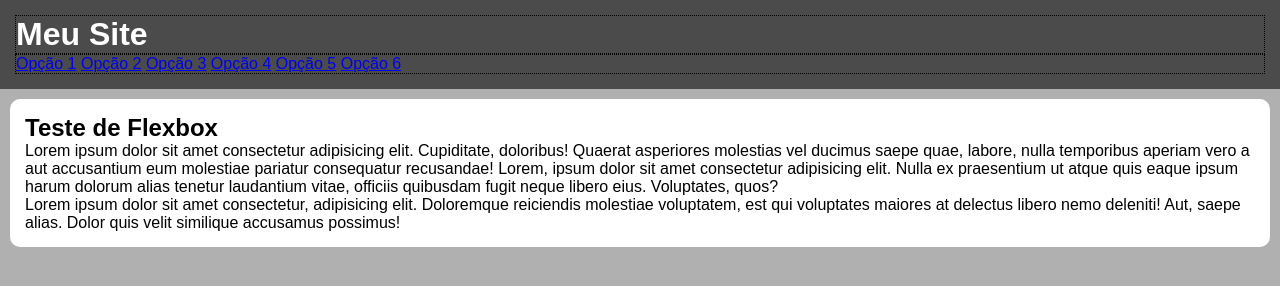
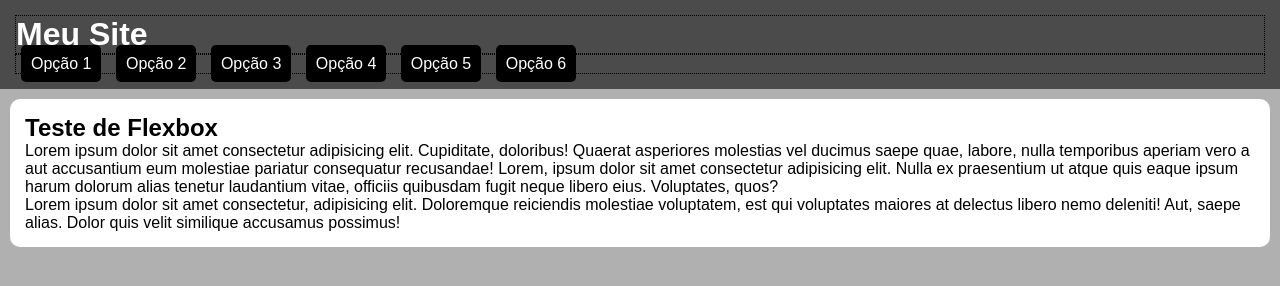
Before and after one commit to Fernando-Eric/html-css, a plain HTML site: page exercicios/flex013 - menu flexbox/index.html in a window 1280 px wide. Drawn offline with Linux system fonts and the light colour scheme.

Commit message:
Atualizei

```diff
--- a/exercicios/flex013 - menu flexbox/style.css
+++ b/exercicios/flex013 - menu flexbox/style.css
@@ -28,6 +28,23 @@ header nav {
     border: 1px dotted black;
 }
 
+header a {
+    background-color: black;
+    color: white;
+    padding: 10px;
+    margin: 5px;
+    border-radius: 5px;
+    text-decoration: none;
+    text-align: center;
+}
+
+header a:hover {
+    background-color: white;
+    color: black;
+    transition: background-color .3s;
+    transition: color .3s;
+}
+
 main {
     background-color: white;
     margin: 10px;
```
